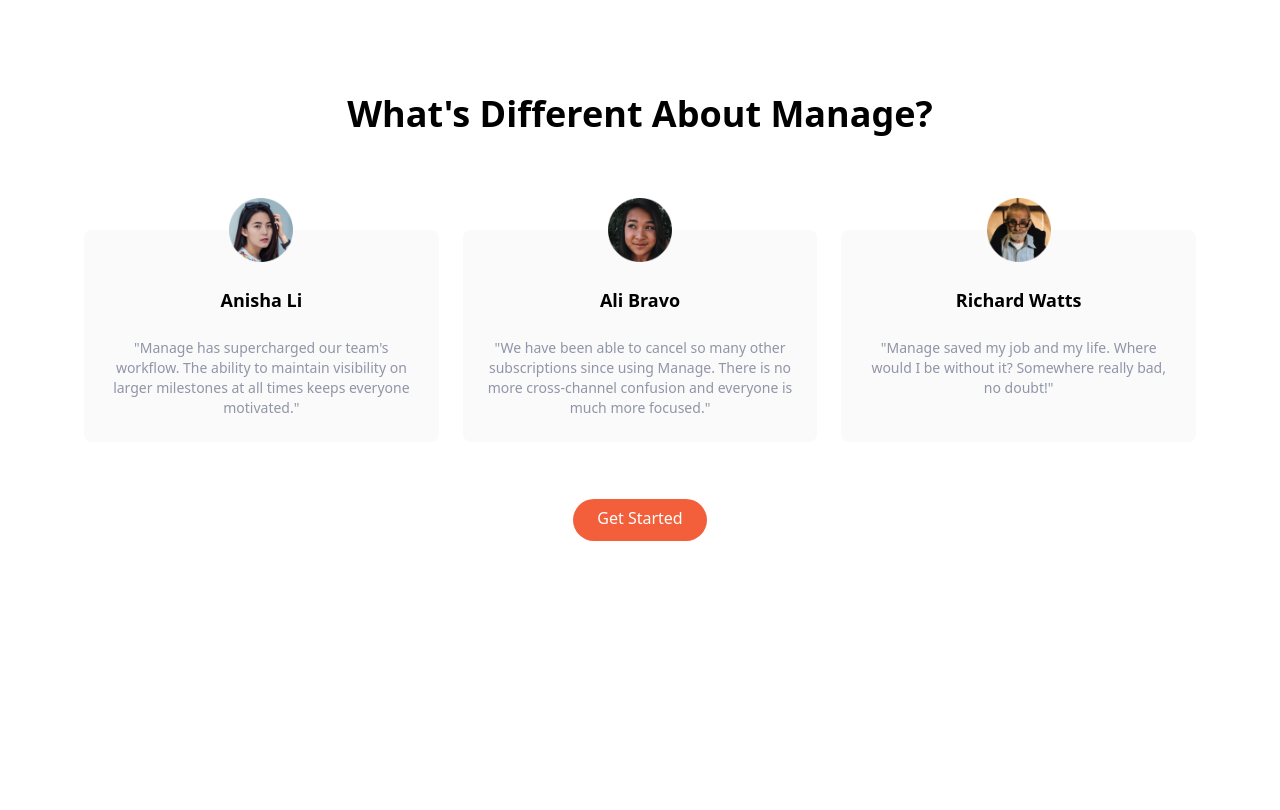
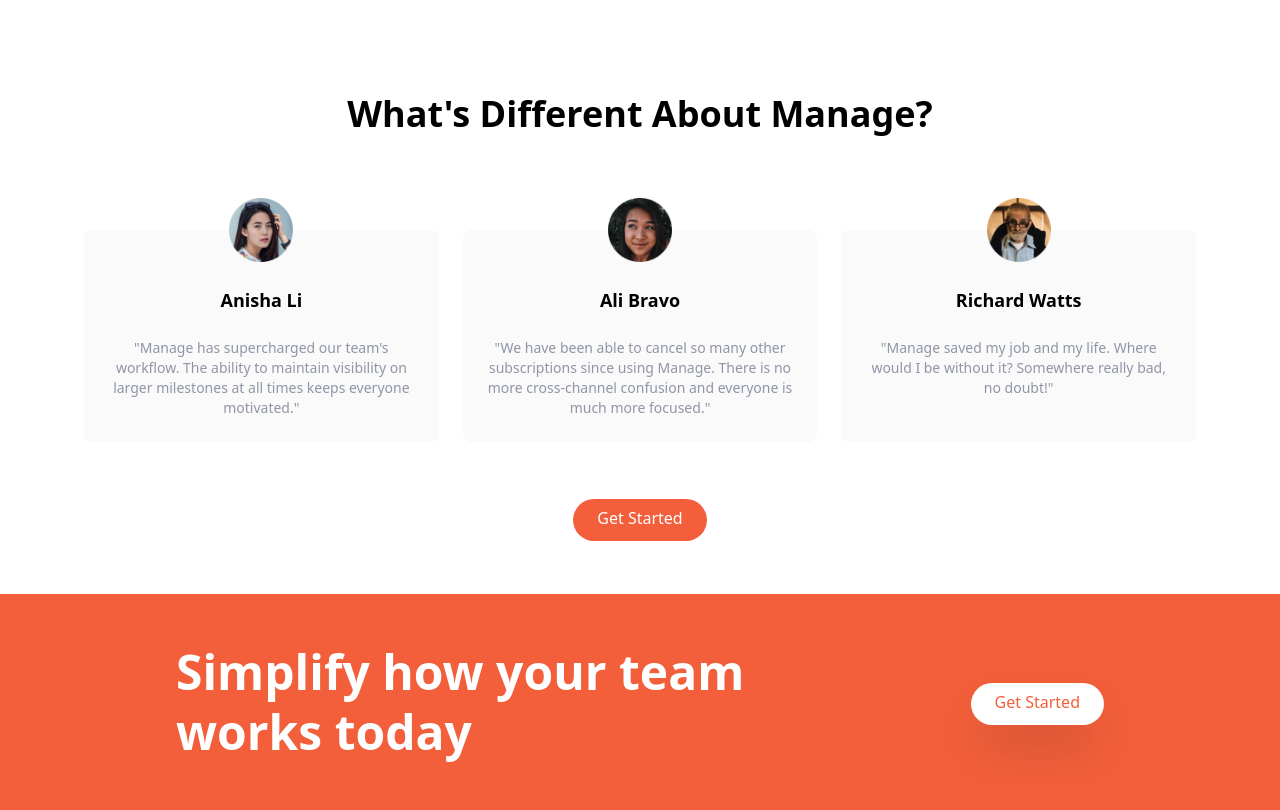
Before and after one commit to NickRamsey6/tailwind-prof-site, a website: page index.html in a window 1280 px wide. Shown: the part 1174-1984 px from the top of the page. Before the commit the page ends 1768 px from the top, so only its background shows below. Drawn offline with Linux system fonts and the light colour scheme.

Commit message:
add call to action section

```diff
--- a/index.html
+++ b/index.html
@@ -171,5 +171,20 @@
             </div>
         </div>
     </section>
+
+    <!-- CTA Section -->
+    <section id="cta" class="bg-brightRed">
+        <!-- Flex Container -->
+        <div class="container flex flex-col items-center justify-between px-6 py-24 mx-auto space-y-12 md:py-12 md:flex-row md:space-y-0">
+            <!-- Heading -->
+            <h2 class="text-5xl font-bold leading-tight text-center text-white md:text-4-xl md:max-w-xl md:text-left">
+                Simplify how your team works today
+            </h2>
+            <!-- Button -->
+            <div>
+                <a href="#" class="p-3 px-6 pt-2 text-brightRed bg-white rounded-full shadow-2xl baseline hover:bg-gray-900">Get Started</a>
+            </div>
+        </div>
+    </section>
 </body>
 </html>
```
Also changed, not shown: css/main.css.
